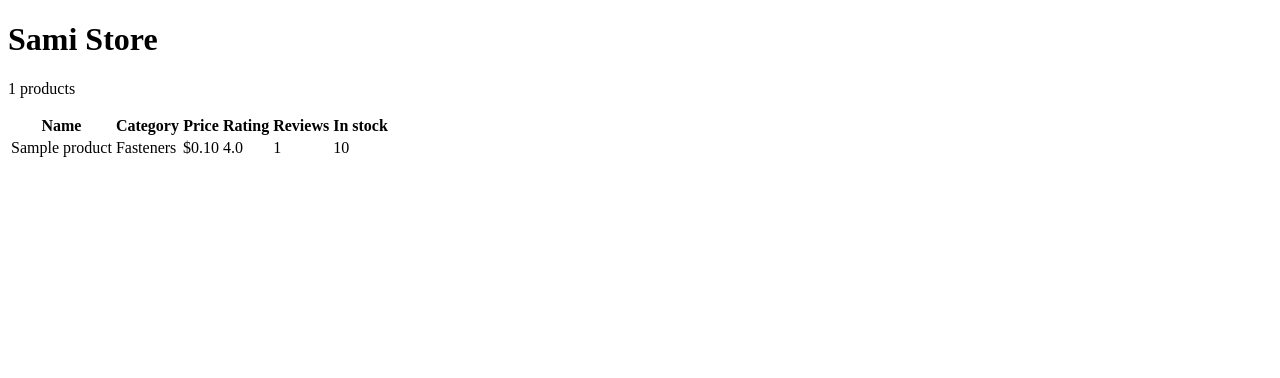
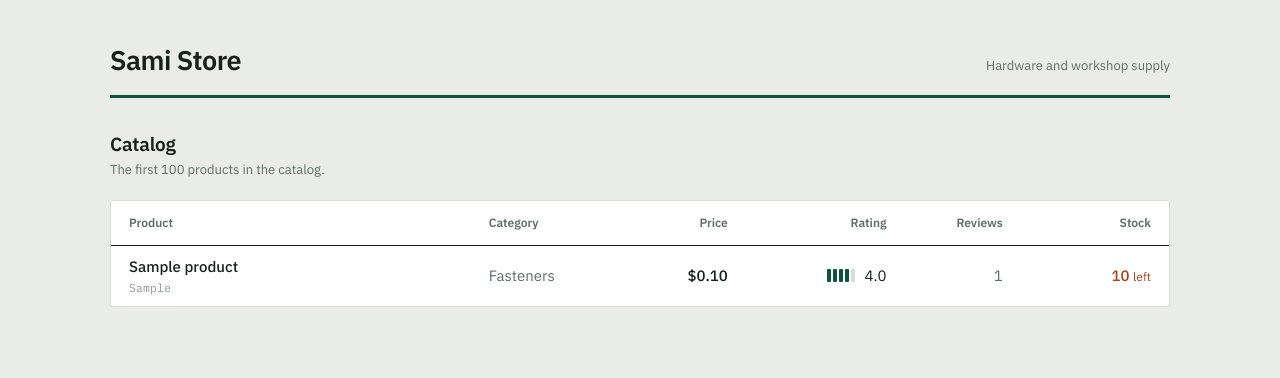
Before and after one commit to sgeektn/sami-store-slow-rails, a Rails app: page /products in a window 1280 px wide. Shown: the top 378 px of the page. Run offline with Rails 7, Linux system fonts and the light colour scheme; data comes from the database, SQL or seed files in the repository; tables that the repository leaves empty hold one stand-in row (values such as "Sample post"); parts of the project's set-up code (start-up, migrations or seed data) failed here and were passed over.

Commit message:
Design the catalog page
The demo is screenshotted for the write-up, so the product listing is now a designed page rather than a bare table: zinc and enamel-green palette, IBM Plex, a two-line product cell carrying the SKU, a five-segment rating meter, and stock levels that turn rust when they run low. Styles are inline because the app has no asset pipeline and one request per page keeps the traces readable.

Co-Authored-By: Claude Sonnet 5.5 <noreply@anthropic.com>
Claude-Session: https://claude.ai/code/session_01Lg6tN848Ha9sXw7zK9pMLT

```diff
--- a/app/views/layouts/application.html.erb
+++ b/app/views/layouts/application.html.erb
@@ -1,21 +1,108 @@
 <!DOCTYPE html>
-<html>
+<html lang="en">
   <head>
     <title><%= content_for(:title) || "Sami Store" %></title>
     <meta name="viewport" content="width=device-width,initial-scale=1">
-    <meta name="apple-mobile-web-app-capable" content="yes">
-    <meta name="application-name" content="Sami Store">
-    <meta name="mobile-web-app-capable" content="yes">
     <%= csrf_meta_tags %>
     <%= csp_meta_tag %>
+    <link rel="preconnect" href="https://fonts.googleapis.com">
+    <link rel="preconnect" href="https://fonts.gstatic.com" crossorigin>
+    <link href="https://fonts.googleapis.com/css2?family=IBM+Plex+Mono:wght@400;500&family=IBM+Plex+Sans:wght@400;500;600&display=swap" rel="stylesheet">
+    <%= yield :head %>
+    <style>
+      /* Styles are inline on purpose: the app has no asset pipeline, and keeping the page to
+         a single request leaves the SigNoz traces uncluttered. */
+      :root {
+        color-scheme: light;
+        --ground: #e9ece9;
+        --surface: #ffffff;
+        --ink: #16211d;
+        --ink-soft: #5e6d66;
+        --ink-faint: #8d9a93;
+        --rule: #d6ddd8;
+        --accent: #0e5340;
+        --rust: #a8431c;
+      }
 
-    <%= yield :head %>
+      *, *::before, *::after { box-sizing: border-box; }
 
+      body {
+        margin: 0;
+        padding: 40px 24px 72px;
+        background: var(--ground);
+        color: var(--ink);
+        font-family: "IBM Plex Sans", ui-sans-serif, system-ui, -apple-system, "Segoe UI", sans-serif;
+        font-size: 15px;
+        line-height: 1.5;
+        -webkit-font-smoothing: antialiased;
+      }
 
+      .sheet { max-width: 1060px; margin: 0 auto; }
 
+      .masthead { display: flex; align-items: baseline; justify-content: space-between; gap: 24px; flex-wrap: wrap; }
+      .wordmark { margin: 0; font-size: 27px; font-weight: 600; letter-spacing: -0.02em; }
+      .trade { margin: 0; color: var(--ink-soft); font-size: 13px; }
+      .masthead + .keyline { margin: 14px 0 32px; border: 0; border-top: 3px solid var(--accent); }
+
+      .page-title { margin: 0; font-size: 19px; font-weight: 600; letter-spacing: -0.01em; }
+      .page-note { margin: 2px 0 20px; color: var(--ink-soft); font-size: 13px; }
+
+      .scroller { overflow-x: auto; background: var(--surface); border: 1px solid var(--rule); border-radius: 3px; }
+
+      table { width: 100%; min-width: 760px; border-collapse: collapse; table-layout: fixed; font-variant-numeric: tabular-nums; }
+      col.c-item { width: 34%; }
+      col.c-category { width: 15%; }
+      col.c-price { width: 11%; }
+      col.c-rating { width: 15%; }
+      col.c-reviews { width: 11%; }
+      col.c-stock { width: 14%; }
+      caption { position: absolute; width: 1px; height: 1px; overflow: hidden; clip-path: inset(50%); }
+
+      th {
+        padding: 13px 18px;
+        font-size: 12px;
+        font-weight: 600;
+        color: var(--ink-soft);
+        text-align: left;
+        white-space: nowrap;
+        border-bottom: 1.5px solid var(--ink);
+      }
+      td { padding: 10px 18px; border-bottom: 1px solid var(--rule); vertical-align: middle; }
+      tbody tr:last-child td { border-bottom: 0; }
+
+      .num { text-align: right; }
+      .item-name { font-weight: 500; }
+      .sku {
+        display: block;
+        margin-top: 1px;
+        font-family: "IBM Plex Mono", ui-monospace, SFMono-Regular, Menlo, monospace;
+        font-size: 11.5px;
+        color: var(--ink-faint);
+        letter-spacing: 0.01em;
+      }
+      .category { color: var(--ink-soft); white-space: nowrap; }
+      .price { font-weight: 500; white-space: nowrap; }
+      .reviews { color: var(--ink-soft); text-align: right; }
+
+      .rating { display: flex; align-items: center; justify-content: flex-end; gap: 9px; }
+      .meter { display: flex; gap: 2px; }
+      .meter i { width: 4px; height: 13px; background: var(--rule); border-radius: 1px; }
+      .meter i.on { background: var(--accent); }
+      .score { min-width: 22px; text-align: right; }
+
+      .stock { text-align: right; white-space: nowrap; }
+      .stock.low { color: var(--rust); font-weight: 500; }
+      .stock.out { color: var(--ink-faint); }
+      .stock .qualifier { font-size: 12px; font-weight: 400; }
+
+      @media (max-width: 620px) {
+        body { padding: 28px 16px 56px; }
+        .wordmark { font-size: 23px; }
+        th, td { padding-left: 14px; padding-right: 14px; }
+      }
+    </style>
   </head>
-
   <body>
-    <%= yield %>
+    <div class="sheet"><%= yield %></div>
   </body>
 </html>
--- a/app/views/products/index.html.erb
+++ b/app/views/products/index.html.erb
@@ -1,27 +1,58 @@
-<h1>Sami Store</h1>
-<p><%= @products.size %> products</p>
+<header class="masthead">
+  <h1 class="wordmark">Sami Store</h1>
+  <p class="trade">Hardware and workshop supply</p>
+</header>
+<hr class="keyline">
 
+<h2 class="page-title">Catalog</h2>
+<p class="page-note">The first <%= ProductsController::PER_PAGE %> products in the catalog.</p>
+
+<div class="scroller">
   <table>
+    <caption>Products with their category, price, customer rating and stock level</caption>
+    <colgroup>
+      <col class="c-item"><col class="c-category"><col class="c-price">
+      <col class="c-rating"><col class="c-reviews"><col class="c-stock">
+    </colgroup>
     <thead>
       <tr>
-      <th>Name</th>
-      <th>Category</th>
-      <th>Price</th>
-      <th>Rating</th>
-      <th>Reviews</th>
-      <th>In stock</th>
+        <th scope="col">Product</th>
+        <th scope="col">Category</th>
+        <th scope="col" class="num">Price</th>
+        <th scope="col" class="num">Rating</th>
+        <th scope="col" class="num">Reviews</th>
+        <th scope="col" class="num">Stock</th>
       </tr>
     </thead>
     <tbody>
       <% @products.each do |product| %>
+        <% rating = product.average_rating %>
+        <% stock = product.stock %>
         <tr>
-        <td><%= product.name %></td>
-        <td><%= product.category.name %></td>
-        <td><%= number_to_currency(product.price_cents / 100.0) %></td>
-        <td><%= product.average_rating || "-" %></td>
-        <td><%= product.review_count %></td>
-        <td><%= product.stock %></td>
+          <td>
+            <span class="item-name"><%= product.name %></span>
+            <span class="sku"><%= product.sku %></span>
+          </td>
+          <td class="category"><%= product.category.name %></td>
+          <td class="num price"><%= number_to_currency(product.price_cents / 100.0) %></td>
+          <td>
+            <div class="rating">
+              <span class="meter" aria-hidden="true">
+                <% 5.times { |i| %><i class="<%= "on" if rating && i < rating.round %>"></i><% } %>
+              </span>
+              <span class="score"><%= number_with_precision(rating, precision: 1) if rating %></span>
+            </div>
+          </td>
+          <td class="reviews"><%= product.review_count %></td>
+          <td class="stock <%= stock.zero? ? "out" : ("low" if stock < 25) %>">
+            <% if stock.zero? %>
+              None
+            <% else %>
+              <%= stock %><% if stock < 25 %> <span class="qualifier">left</span><% end %>
+            <% end %>
+          </td>
         </tr>
       <% end %>
     </tbody>
   </table>
+</div>
```
Lines whose indentation alone changed are shown as unchanged.
